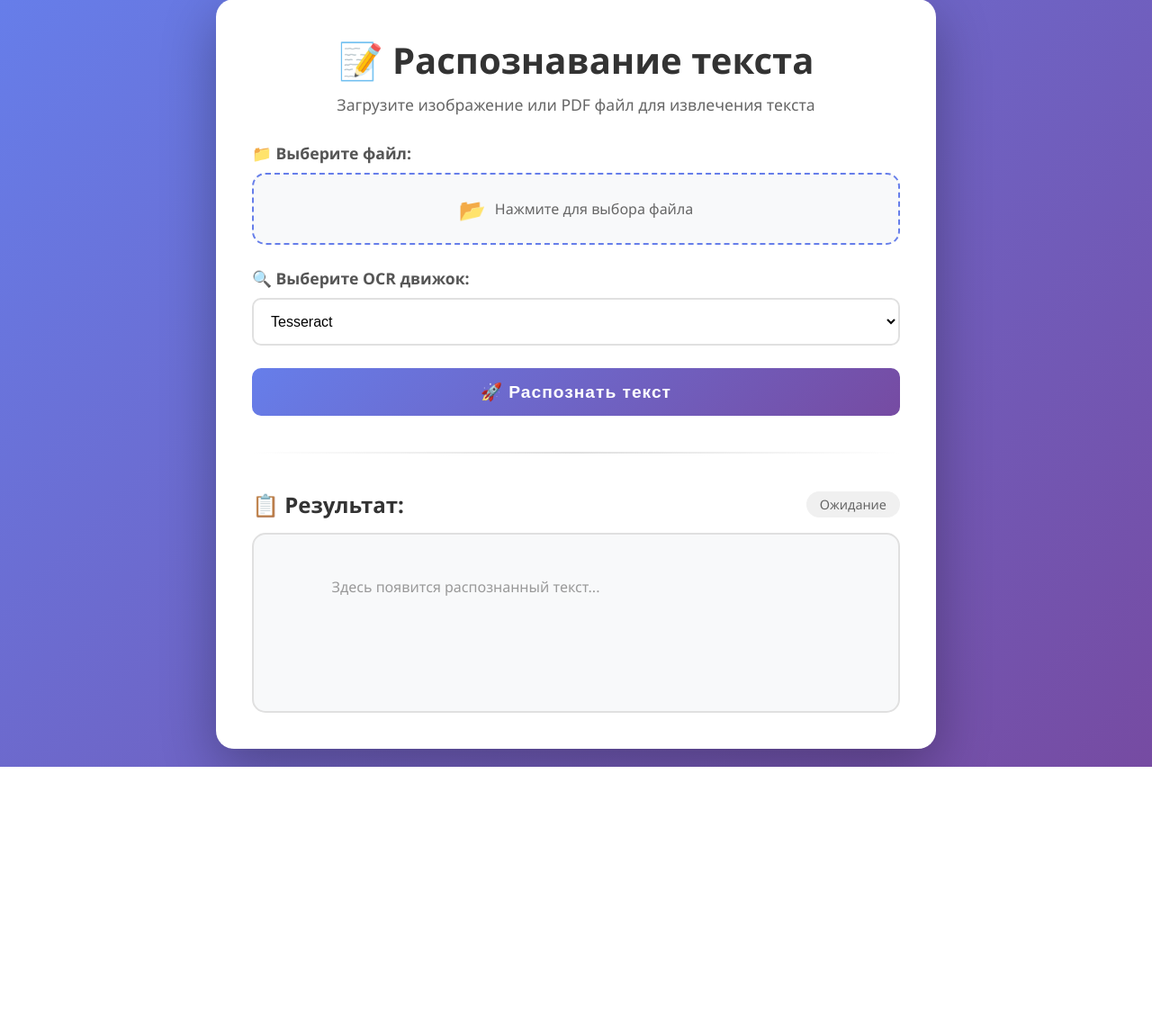
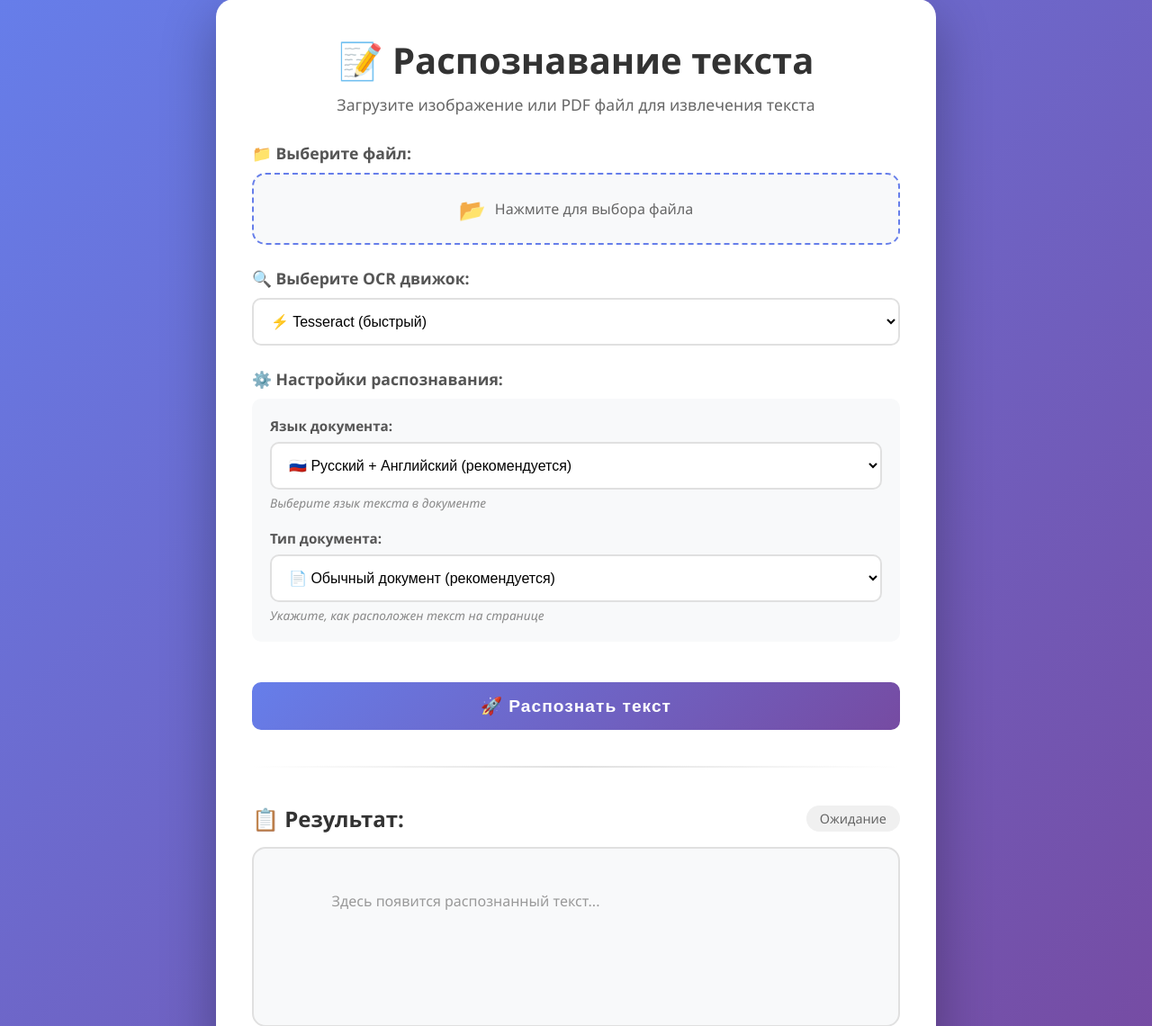
Before and after one commit to Sa2sha/pyReader, a Flask app: page / in a window 1280 px wide. Shown: the part 21-1161 px from the top of the page at 90% size. Before the commit the page ends 873 px from the top, so only its background shows below. Run offline with Flask 3, Linux system fonts and the light colour scheme.

Commit message:
настройки

```diff
--- a/app.py
+++ b/app.py
@@ -66,42 +66,73 @@ def find_text_area(image):
     return image
 
 
+def ocr_tesseract(image, config=None):
+    """
+    Распознавание через Tesseract с простыми настройками
 
+    config: dict с ключами:
+        - lang: строка языков ('rus' или 'eng')
+        - psm: режим разметки страницы
+    """
+    if config is None:
+        config = {}
 
-def ocr_tesseract(image):
-    """Распознавание через Tesseract"""
-    text = pytesseract.image_to_string(image, lang='rus+eng')
+    # Получаем параметры с значениями по умолчанию
+    lang = config.get('lang', 'rus')
+    psm = config.get('psm', '3')
+
+    # Формируем строку конфигурации (убираем проблемные параметры)
+    tess_config = f'--psm {psm}'
+
+    # Распознаем текст
+    text = pytesseract.image_to_string(
+        image,
+        lang=lang,
+        config=tess_config
+    )
+
     return text
 
 
-def ocr_easyocr(image):
-    """Распознавание через EasyOCR"""
+def ocr_easyocr(image, config=None):
+    """
+    Распознавание через EasyOCR с простыми настройками
+
+    config: dict с ключами:
+        - detail: насколько детальный результат (0 - просто текст)
+    """
     global easyocr_reader
 
     if easyocr_reader is None:
         print("Инициализация EasyOCR (займет время)...")
         easyocr_reader = easyocr.Reader(['ru', 'en'], gpu=False)
 
+    if config is None:
+        config = {}
+
     img_array = np.array(image)
 
-    result = easyocr_reader.readtext(img_array, detail=0, paragraph=True)
+    # Простое распознавание без сложных параметров
+    result = easyocr_reader.readtext(
+        img_array,
+        detail=0,
+        paragraph=True
+    )
+
     return '\n'.join(result)
 
 
-
-
-
-def process_image(image, engine='tesseract'):
+def process_image(image, engine='tesseract', ocr_config=None):
+    """Обработка изображения и распознавание текста"""
     image = find_text_area(image)
-
     image = preprocess_image(image)
 
     if engine == 'tesseract':
-        text = ocr_tesseract(image)
+        text = ocr_tesseract(image, ocr_config)
     elif engine == 'easyocr':
-        text = ocr_easyocr(image)
+        text = ocr_easyocr(image, ocr_config)
     else:
-        text = ocr_tesseract(image)
+        text = ocr_tesseract(image, ocr_config)
 
     return text
 
@@ -112,8 +143,6 @@ def pdf_to_images(pdf_path):
     images = []
 
     for page in doc:
-        # Конвертируем страницу в изображение
-        # matrix=fitz.Matrix(2, 2) для лучшего качества (2x zoom)
         pix = page.get_pixmap(matrix=fitz.Matrix(2, 2))
         img_data = pix.tobytes("png")
         img = Image.open(io.BytesIO(img_data))
@@ -121,7 +150,6 @@ def pdf_to_images(pdf_path):
 
     doc.close()
     return images
-
 
 
 @app.route('/')
@@ -147,6 +175,16 @@ def upload():
         if ext not in ALLOWED_EXTENSIONS:
             return jsonify({'error': 'Неверный формат файла'}), 400
 
+        # Получаем настройки OCR из формы (упрощенные)
+        ocr_config = {}
+
+        if engine == 'tesseract':
+            # Простые настройки
+            ocr_config['lang'] = request.form.get('language', 'rus+eng')
+            ocr_config['psm'] = request.form.get('layout', '3')
+
+        # Для easyocr настройки не нужны - он сам все определяет
+
         filename = file.filename
         filepath = os.path.join(UPLOAD_FOLDER, filename)
         file.save(filepath)
@@ -157,12 +195,12 @@ def upload():
             # Конвертируем PDF в изображения
             images = pdf_to_images(filepath)
             for i, img in enumerate(images):
-                page_text = process_image(img, engine)
-                all_text += f"=== Страница {i + 1} ===\n{page_text}\n\n"
+                page_text = process_image(img, engine, ocr_config)
+                all_text += page_text
         else:
             # Обрабатываем обычное изображение
             image = Image.open(filepath)
-            all_text = process_image(image, engine)
+            all_text = process_image(image, engine, ocr_config)
 
         # Удаляем временный файл
         os.remove(filepath)
@@ -177,6 +215,5 @@ def upload():
         return jsonify({'error': str(e)}), 500
 
 
-
 if __name__ == '__main__':
     app.run(debug=True)
--- a/templates/index.html
+++ b/templates/index.html
@@ -133,6 +133,34 @@
             box-shadow: 0 0 0 3px rgba(102, 126, 234, 0.1);
         }
 
+        .settings-box {
+            background: #f8f9fa;
+            border-radius: 10px;
+            padding: 20px;
+            margin-top: 10px;
+        }
+
+        .setting-item {
+            margin-bottom: 20px;
+        }
+
+        .setting-item:last-child {
+            margin-bottom: 0;
+        }
+
+        .setting-item label {
+            font-size: 0.95em;
+            margin-bottom: 8px;
+            color: #555;
+        }
+
+        .setting-description {
+            font-size: 0.85em;
+            color: #888;
+            margin-top: 5px;
+            font-style: italic;
+        }
+
         .btn-submit {
             width: 100%;
             padding: 15px;
@@ -145,6 +173,7 @@
             cursor: pointer;
             transition: all 0.3s ease;
             letter-spacing: 1px;
+            margin-top: 20px;
         }
 
         .btn-submit:hover:not(:disabled) {
@@ -315,9 +344,47 @@
             <div class="form-group">
                 <label>🔍 Выберите OCR движок:</label>
                 <select name="ocr_engine" id="ocrEngine">
-                    <option value="tesseract">Tesseract</option>
-                    <option value="easyocr">EasyOCR</option>
+                    <option value="tesseract">⚡ Tesseract (быстрый)</option>
+                    <option value="easyocr">🧠 EasyOCR (умный)</option>
                 </select>
+            </div>
+
+            <!-- Настройки Tesseract -->
+            <div class="form-group" id="tesseractSettings">
+                <label>⚙️ Настройки распознавания:</label>
+                <div class="settings-box">
+                    <div class="setting-item">
+                        <label>Язык документа:</label>
+                        <select name="language">
+                            <option value="rus+eng">🇷🇺 Русский + Английский (рекомендуется)</option>
+                            <option value="rus">🇷🇺 Только русский</option>
+                            <option value="eng">🇬🇧 Только английский</option>
+                        </select>
+                        <div class="setting-description">Выберите язык текста в документе</div>
+                    </div>
+
+                    <div class="setting-item">
+                        <label>Тип документа:</label>
+                        <select name="layout">
+                            <option value="3">📄 Обычный документ (рекомендуется)</option>
+                            <option value="1">📖 Книга или журнал</option>
+                            <option value="6">📰 Газета или колонки</option>
+                            <option value="7">📝 Одна строка текста</option>
+                            <option value="11">🔍 Разреженный текст</option>
+                        </select>
+                        <div class="setting-description">Укажите, как расположен текст на странице</div>
+                    </div>
+                </div>
+            </div>
+
+            <!-- Информация для EasyOCR -->
+            <div class="form-group" id="easyocrInfo" style="display: none;">
+                <div class="settings-box">
+                    <p style="color: #666; text-align: center;">
+                        🧠 <strong>EasyOCR</strong> автоматически определяет язык и расположение текста.<br>
+                        Дополнительные настройки не требуются.
+                    </p>
+                </div>
             </div>
 
             <button type="submit" class="btn-submit" id="submitBtn">
@@ -343,6 +410,21 @@
     </div>
 
     <script>
+        // Показ настроек в зависимости от выбранного движка
+        document.getElementById('ocrEngine').addEventListener('change', function() {
+            var engine = this.value;
+            var tesseractSettings = document.getElementById('tesseractSettings');
+            var easyocrInfo = document.getElementById('easyocrInfo');
+
+            if (engine === 'tesseract') {
+                tesseractSettings.style.display = 'block';
+                easyocrInfo.style.display = 'none';
+            } else {
+                tesseractSettings.style.display = 'none';
+                easyocrInfo.style.display = 'block';
+            }
+        });
+
         // Обработчик выбора файла
         document.getElementById('fileInput').addEventListener('change', function(e) {
             const file = e.target.files[0];
@@ -351,16 +433,12 @@
             const fileUploadWrapper = document.getElementById('fileUploadWrapper');
 
             if (file) {
-                // Обновляем текст в label
                 fileLabel.innerHTML = `
                     <span class="icon">✅</span>
                     <span>Файл выбран</span>
                 `;
-
-                // Добавляем класс для зеленой рамки
                 fileUploadWrapper.classList.add('has-file');
 
-                // Показываем информацию о файле
                 const fileSize = (file.size / 1024).toFixed(2);
                 fileInfo.innerHTML = `
                     <strong>Имя файла:</strong> ${file.name}<br>
@@ -369,7 +447,6 @@
                 `;
                 fileInfo.classList.add('show');
             } else {
-                // Сбрасываем если файл не выбран
                 fileLabel.innerHTML = `
                     <span class="icon">📂</span>
                     <span>Нажмите для выбора файла</span>
@@ -389,7 +466,6 @@
             var statusBadge = document.getElementById('statusBadge');
             var copyBtn = document.getElementById('copyBtn');
 
-            // Проверка наличия файла
             var fileInput = document.getElementById('fileInput');
             if (!fileInput.files.length) {
                 alert('Пожалуйста, выберите файл');
```
